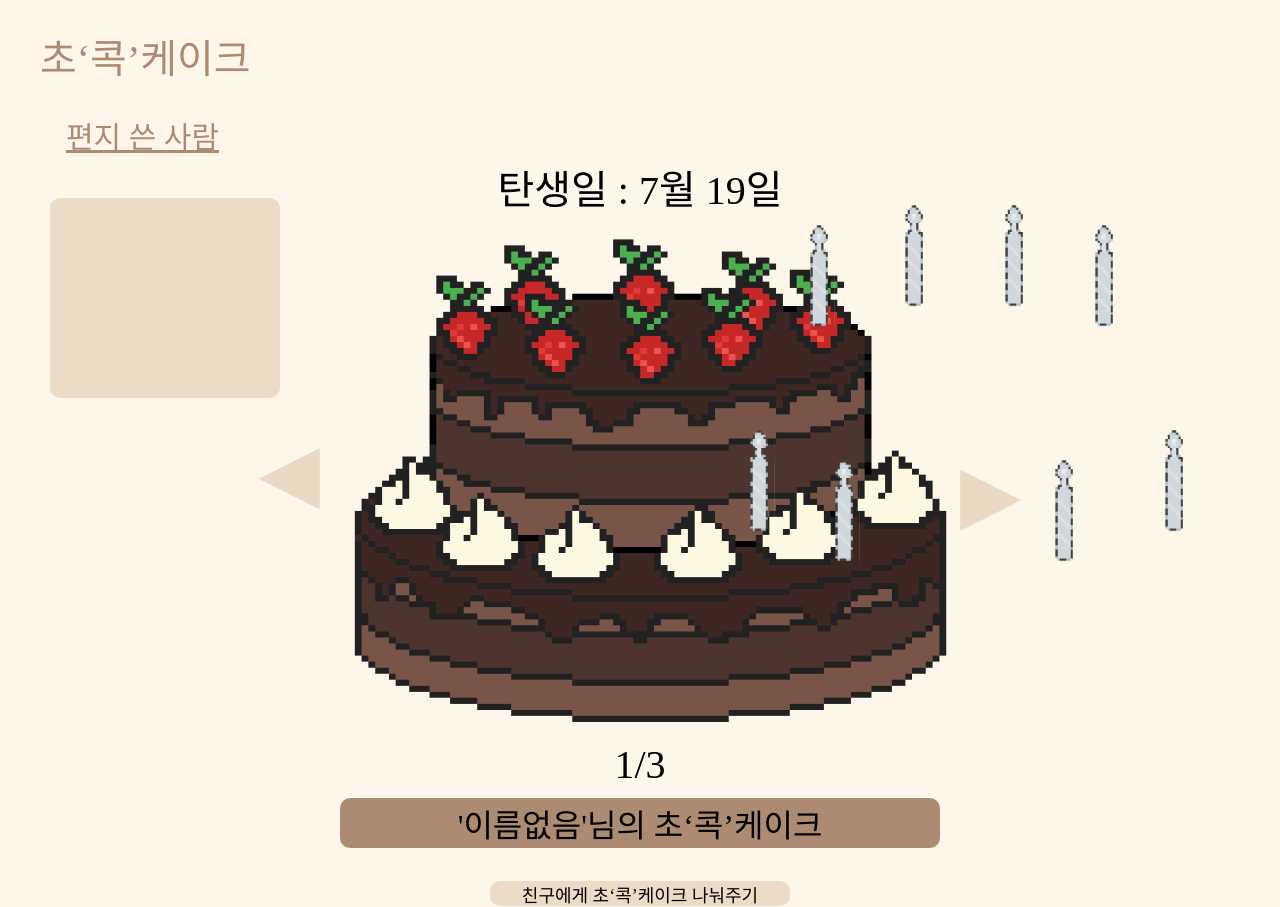
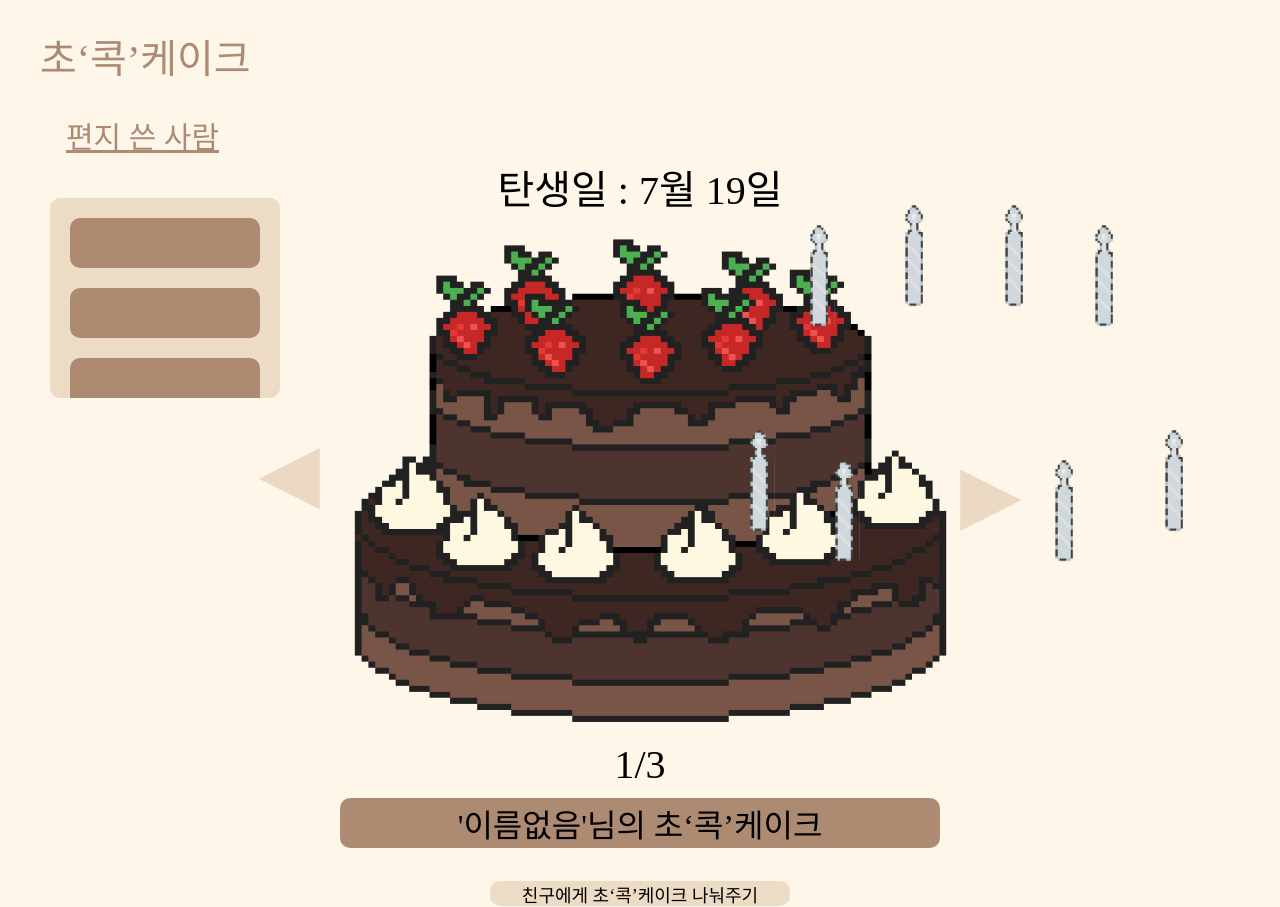
Before and after one commit to 2022Allie/Chokcake, a React (Create React App) app in the folder chocokcake/: page /letterOwner in a window 1280 px wide. Both pictures are taken after a click on the button "편지 쓴 사람". Built offline with nearby package versions, Linux system fonts and the light colour scheme; a web font is replaced by a local one.

Commit message:
make toggle writer

```diff
--- a/chocokcake/src/components/letterOwner.js
+++ b/chocokcake/src/components/letterOwner.js
@@ -7,6 +7,20 @@ import { click } from "@testing-library/user-event/dist/click";
 function LetterOwnerPage() {
     const [owner, setOwner] = useState("이름없음");
     const [ownerCakeNum, setOwnerCakeNum] = useState(1);
+    const [writerClicked, setWriterClicked] = useState(false);
+
+    const toggle = () => {
+        if (writerClicked === false) {
+            setWriterClicked(true);
+            console.log(true);
+            return;
+        }
+        if (writerClicked === true) {
+            setWriterClicked(false);
+            console.log(false);
+            return;
+        }
+    };
 
     const right = () => {
         if (ownerCakeNum === 3) {
@@ -27,10 +41,15 @@ function LetterOwnerPage() {
             <LogoDiv>
                 <Logo>초‘콕’케이크</Logo>
             </LogoDiv>
-            <WriterDiv>
+            <WriterDiv onClick={toggle}>
                 <Writer>편지 쓴 사람</Writer>
             </WriterDiv>
-            <WriterName></WriterName>
+            <WriterName hidden={writerClicked ? false : true}>
+                <Writers></Writers>
+                <Writers></Writers>
+                <Writers></Writers>
+                <Writers></Writers>
+            </WriterName>
             <Xcandle4 src={xcandle}></Xcandle4>
             <Xcandle1 src={xcandle}></Xcandle1>
             <Xcandle2 src={xcandle}></Xcandle2>
@@ -99,6 +118,21 @@ const WriterName = styled.div`
     margin-left: 50px;
     border-radius: 10px;
     background-color: #ecdbc5;
+    overflow-x: hidden;
+    overflow-y: auto;
+    scrollbar-width: thin;
+    ::-webkit-scrollbar {
+        display: none;
+    }
+`;
+
+const Writers = styled.div`
+    width: 190px;
+    height: 50px;
+    background-color: #ad8b73;
+    margin-top: 20px;
+    margin-left: 20px;
+    border-radius: 10px;
 `;
 
 const ImgDiv = styled.div`
```
